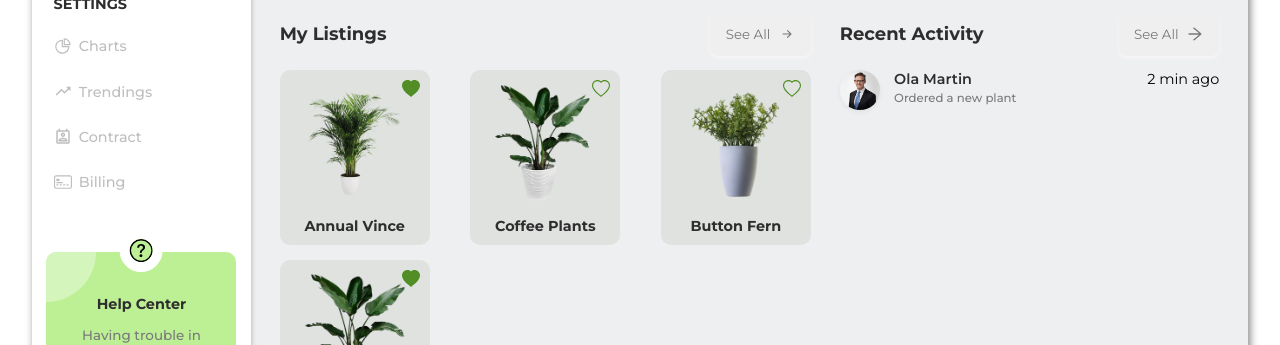
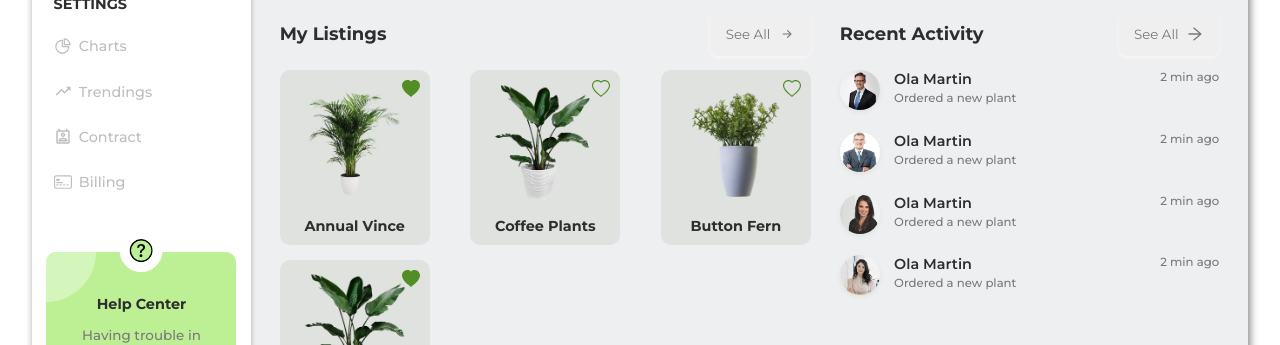
Before and after one commit to rirefat/react-plant-dashboard, a React (Create React App) app: page / in a window 1280 px wide. Shown: the part 349-694 px from the top of the page. Built offline with nearby package versions, Linux system fonts and the light colour scheme.

Commit message:
done recent activity part

```diff
--- a/src/Body Section/Activity Section/activity.css
+++ b/src/Body Section/Activity Section/activity.css
@@ -67,4 +67,9 @@
   font-weight: 500;
   color: var(--textColor);
   font-size: var(--smallFontSize);
+}
+.activitySection .secContainer .singleCustomer .duration {
+  color: var(--textColor);
+  font-weight: 500;
+  font-size: var(--smallFontSize);
 }/*# sourceMappingURL=activity.css.map */
--- a/src/Body Section/Activity Section/activity.jsx
+++ b/src/Body Section/Activity Section/activity.jsx
@@ -35,6 +35,39 @@ const activity = () => {
                         2 min ago
                     </div>
                 </div>
+
+                <div className="singleCustomer flex">
+                    <img src={user2} alt="Customer Img" />
+                    <div className="customerDetails">
+                        <span className="name">Ola Martin</span>
+                        <small>Ordered a new plant</small>
+                    </div>
+                    <div className="duration">
+                        2 min ago
+                    </div>
+                </div>
+
+                <div className="singleCustomer flex">
+                    <img src={user7} alt="Customer Img" />
+                    <div className="customerDetails">
+                        <span className="name">Ola Martin</span>
+                        <small>Ordered a new plant</small>
+                    </div>
+                    <div className="duration">
+                        2 min ago
+                    </div>
+                </div>
+
+                <div className="singleCustomer flex">
+                    <img src={user6} alt="Customer Img" />
+                    <div className="customerDetails">
+                        <span className="name">Ola Martin</span>
+                        <small>Ordered a new plant</small>
+                    </div>
+                    <div className="duration">
+                        2 min ago
+                    </div>
+                </div>
             </div>
         </div>
     );
--- a/src/Body Section/Activity Section/activity.scss
+++ b/src/Body Section/Activity Section/activity.scss
@@ -76,6 +76,12 @@
                     font-size: var(--smallFontSize);
                 }
             }
+
+            .duration{
+                color: var(--textColor);
+                font-weight: 500;
+                font-size: var(--smallFontSize);
+            }
         }
     }
 }
```
Also changed, not shown: 1 other file (tests, documents, lock files or other folders).
